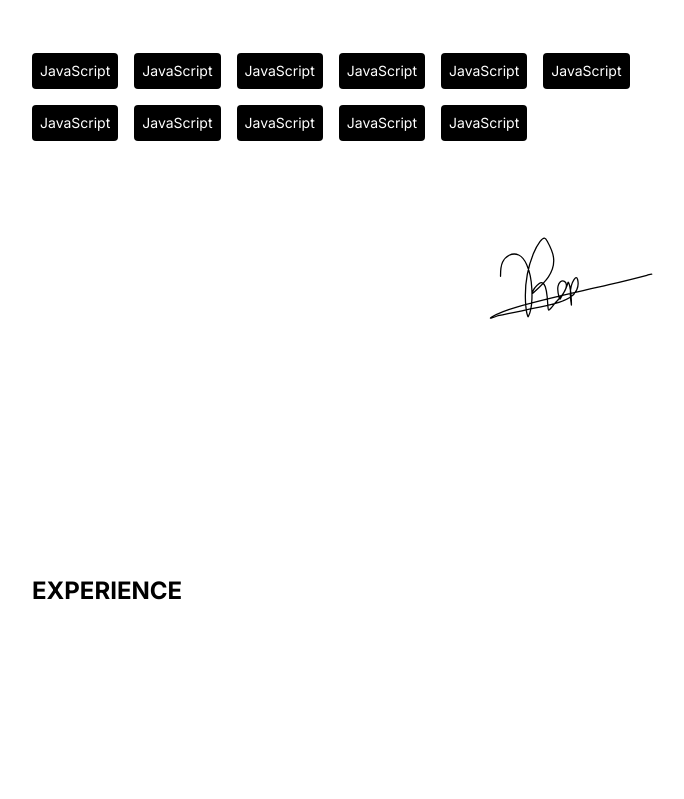
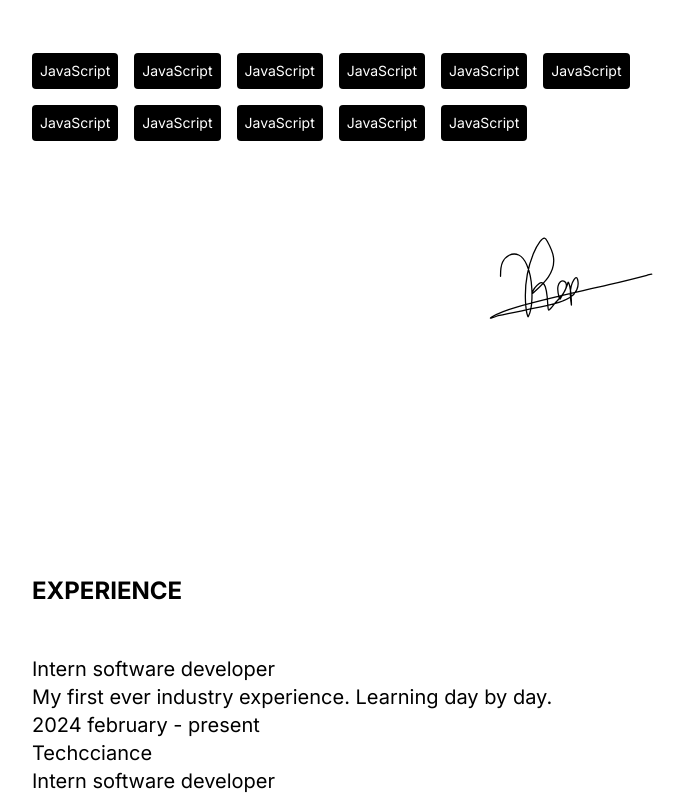
Before and after one commit to minuraDinupriya/next-js-portfolio-website, a Next.js app: page /about in a window 1280 px wide. Shown: the part 1069-1868 px from the top of the page, without its empty margins (288-972 px from the left). After the commit the page ends 928 px from the top, so only its background shows below. Built offline with nearby package versions, Linux system fonts and the light colour scheme.

Commit message:
Create sketch containers for experiences section

```diff
--- a/src/app/about/page.jsx
+++ b/src/app/about/page.jsx
@@ -104,7 +104,107 @@ const About = () => {
           </div>
           {/* EXPERIENCE CONTAINER */}
           <div className="flex flex-col gap-12 justify-center">
+            {/* EXPERIENCE TITLE */}
             <h1 className="font-bold text-2xl">EXPERIENCE</h1>
+            {/* EXPERIENCE LIST */}
+            <div>
+
+              {/* EXPERIENCE LIST ITEM 1*/}
+              <div>
+                {/* LEFT */}
+                <div>
+                  {/* JOB TITLE */}
+                  <div>Intern software developer</div>
+                  {/* JOB DESCRIPTION */}
+                  <div>
+                    My first ever industry experience. Learning day by day.
+                  </div>
+                  {/* JOB DATE */}
+                  <div>
+                    2024 february - present
+                  </div>
+                  {/* COMPANY NAME */}
+                  <div>
+                    Techcciance
+                  </div>
+                </div>
+                {/* CENTER */}
+                <div>
+                  {/* LINE */}
+                  <div>
+                    {/* LINE CIRCLE */}
+                    <div></div>
+                  </div>
+                </div>
+                {/* RIGHT */}
+                <div></div>
+              </div>
+
+              {/* EXPERIENCE LIST ITEM 2*/}
+              <div>
+                {/* LEFT */}
+
+                </div>
+                {/* CENTER */}
+                <div>
+                  {/* LINE */}
+                  <div>
+                    {/* LINE CIRCLE */}
+                    <div></div>
+                  </div>
+                </div>
+                {/* RIGHT */}
+                <div>
+                <div>
+                  {/* JOB TITLE */}
+                  <div>Intern software developer</div>
+                  {/* JOB DESCRIPTION */}
+                  <div>
+                    My first ever industry experience. Learning day by day.
+                  </div>
+                  {/* JOB DATE */}
+                  <div>
+                    2024 february - present
+                  </div>
+                  {/* COMPANY NAME */}
+                  <div>
+                    Techcciance
+                  </div>
+                </div>
+              </div>
+
+              {/* EXPERIENCE LIST ITEM 3*/}
+              <div>
+                {/* LEFT */}
+                <div>
+                  {/* JOB TITLE */}
+                  <div>Intern software developer</div>
+                  {/* JOB DESCRIPTION */}
+                  <div>
+                    My first ever industry experience. Learning day by day.
+                  </div>
+                  {/* JOB DATE */}
+                  <div>
+                    2024 february - present
+                  </div>
+                  {/* COMPANY NAME */}
+                  <div>
+                    Techcciance
+                  </div>
+                </div>
+                {/* CENTER */}
+                <div>
+                  {/* LINE */}
+                  <div>
+                    {/* LINE CIRCLE */}
+                    <div></div>
+                  </div>
+                </div>
+                {/* RIGHT */}
+                <div></div>
+              </div>
+
+            </div>
           </div>
         </div>
 
```
